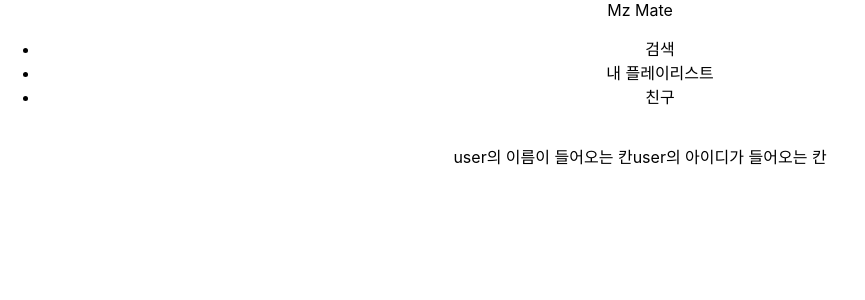
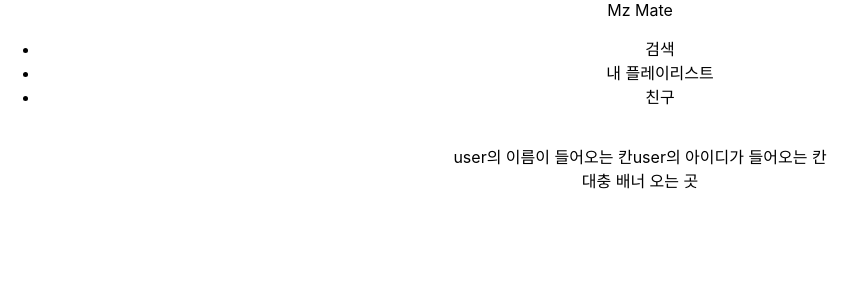
Before and after one commit to Minminjamin/muse-mate, a React (Create React App) app: page / in a window 1280 px wide. Shown: the top 300 px of the page, without its empty margins (0-865 px from the left). Built offline with nearby package versions, Linux system fonts and the light colour scheme.

Commit message:
feature : Home 컴포넌트 추가

```diff
--- a/src/App.tsx
+++ b/src/App.tsx
@@ -2,13 +2,17 @@ import React from "react";
 import logo from "./logo.svg";
 import "./App.css";
 import SideBar from "./routes/SideBar";
-import { BrowserRouter } from "react-router-dom";
+import { BrowserRouter, Route, Routes } from "react-router-dom";
+import Home from "./routes/Home";
 
 function App() {
   return (
     <div className="App">
       <BrowserRouter>
         <SideBar />
+        <Routes>
+          <Route path="/" element={<Home />} />
+        </Routes>
       </BrowserRouter>
     </div>
   );
--- /dev/null
+++ b/src/routes/Home.tsx
@@ -0,0 +1,12 @@
+import React from "react";
+import Banner from "../components/Home/Banner";
+
+const Home = () => {
+  return (
+    <div>
+      <Banner />
+    </div>
+  );
+};
+
+export default Home;
```
